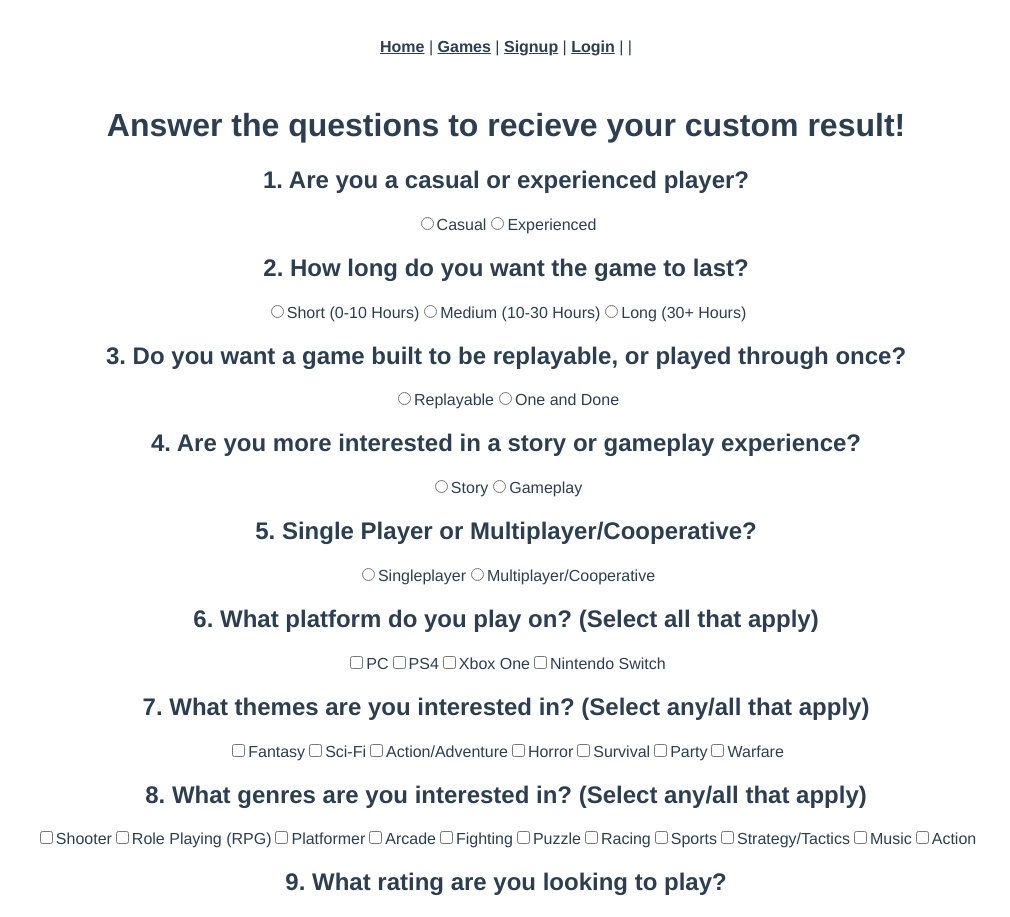
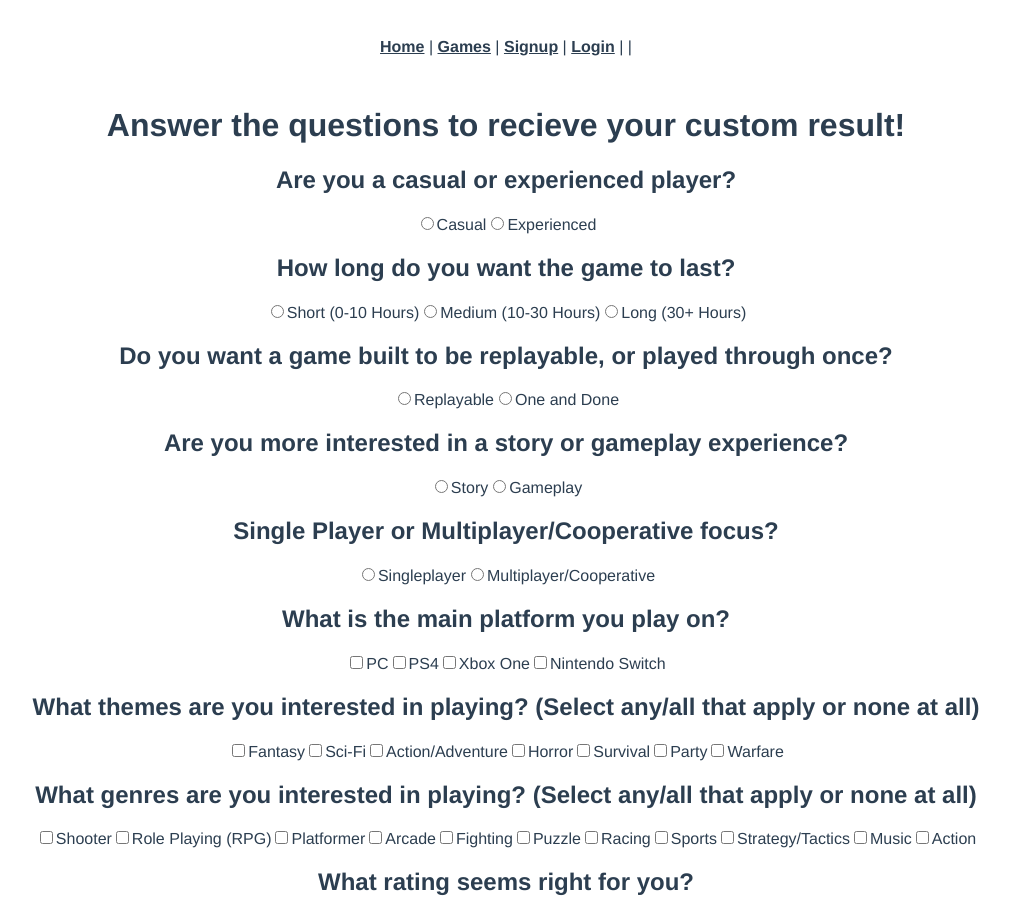
Before and after one commit to justin-crabtree/what_game_app_vue, a Vue app: page /questionnaire in a window 1280 px wide. Shown: the top 917 px of the page, without its empty margins (134-1144 px from the left). Built offline with nearby package versions, Linux system fonts and the light colour scheme.

Commit message:
rewords questions on questionnaire page

```diff
--- a/src/views/Questionnaire.vue
+++ b/src/views/Questionnaire.vue
@@ -6,7 +6,7 @@
       <form v-on:submit.prevent="submit()">
         <div>
           <h2>
-            1. Are you a casual or experienced player?
+            Are you a casual or experienced player?
           </h2>
           <div>
             <input type="radio" id="casual" value="Casual" v-model="experienceLevel" />
@@ -18,7 +18,7 @@
 
         <div>
           <h2>
-            2. How long do you want the game to last?
+            How long do you want the game to last?
           </h2>
           <div>
             <input type="radio" id="short" value="Short (0-10 Hours)" v-model="gameLength" />
@@ -32,7 +32,7 @@
 
         <div>
           <h2>
-            3. Do you want a game built to be replayable, or played through once?
+            Do you want a game built to be replayable, or played through once?
           </h2>
           <div>
             <input type="radio" id="replayable" value="Replayable" v-model="replayability" />
@@ -44,7 +44,7 @@
 
         <div>
           <h2>
-            4. Are you more interested in a story or gameplay experience?
+            Are you more interested in a story or gameplay experience?
           </h2>
           <div>
             <input type="radio" id="story" value="Story" v-model="gameFocus" />
@@ -56,7 +56,7 @@
 
         <div>
           <h2>
-            5. Single Player or Multiplayer/Cooperative?
+            Single Player or Multiplayer/Cooperative focus?
           </h2>
           <div>
             <input type="radio" id="singleplayer" value="Singleplayer" v-model="playerAmount" />
@@ -68,7 +68,7 @@
 
         <div>
           <h2>
-            6. What platform do you play on? (Select all that apply)
+            What is the main platform you play on?
           </h2>
           <div>
             <input type="checkbox" id="pc" value="PC" v-model="platforms" />
@@ -84,7 +84,7 @@
 
         <div>
           <h2>
-            7. What themes are you interested in? (Select any/all that apply)
+            What themes are you interested in playing? (Select any/all that apply or none at all)
           </h2>
           <div>
             <input type="checkbox" id="fantasy" value="Fantasy" v-model="checkedThemes" />
@@ -106,7 +106,7 @@
 
         <div>
           <h2>
-            8. What genres are you interested in? (Select any/all that apply)
+            What genres are you interested in playing? (Select any/all that apply or none at all)
           </h2>
           <div>
             <input type="checkbox" id="shooter" value="Shooter" v-model="checkedGenres" />
@@ -136,7 +136,7 @@
 
         <div>
           <h2>
-            9. What rating are you looking to play?
+            What rating seems right for you?
           </h2>
           <div>
             <input type="radio" id="e" value="E (Everyone)" v-model="rating" />
```
